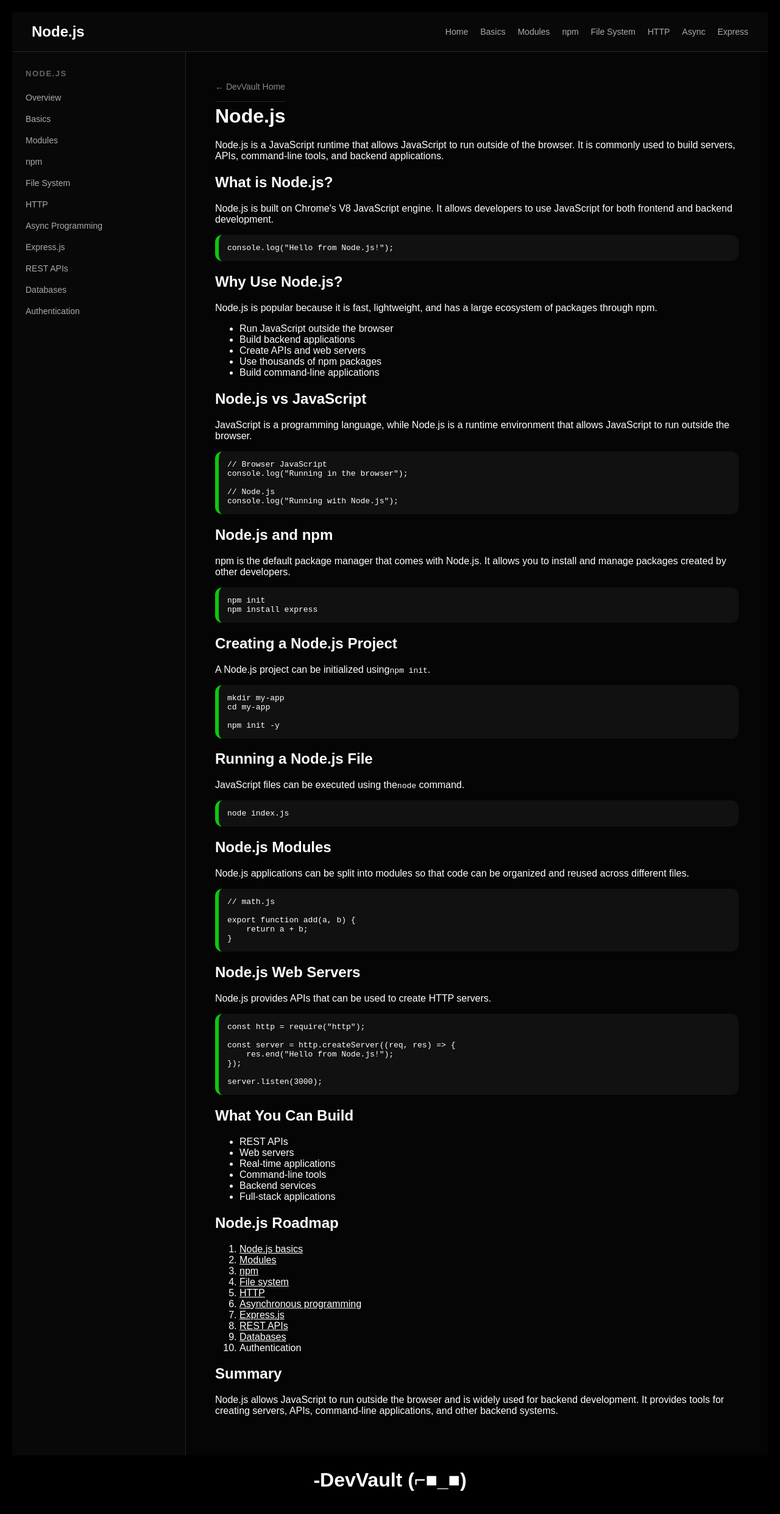
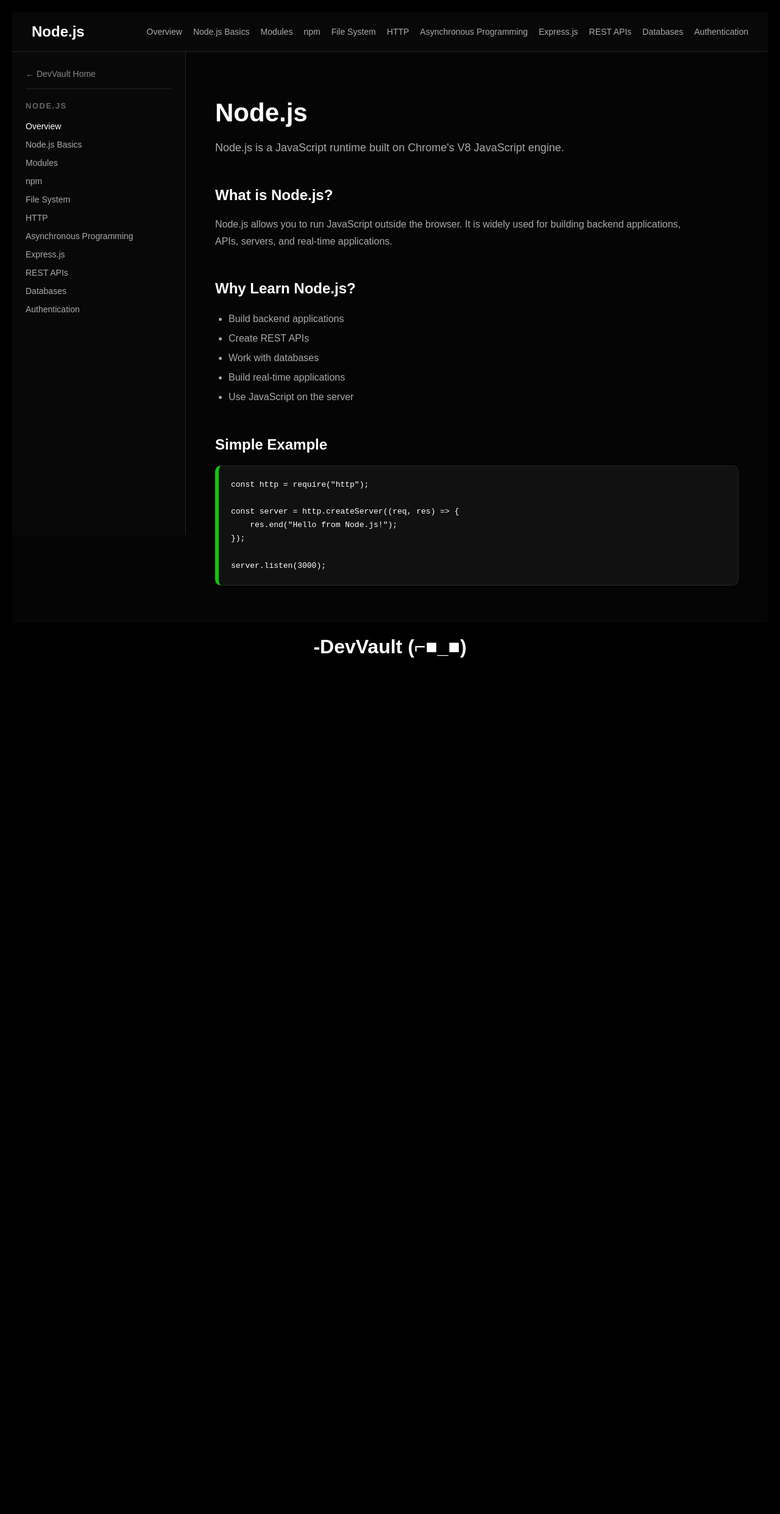
Before and after one commit to asmitbiswas/Project-Next-JS, a Next.js app in the folder app/: page /Node.js in a window 1280 px wide. Shown: the top 2482 px of the page at 61% size. After the commit the page ends 1119 px from the top, so only its background shows below. Built offline with nearby package versions, Linux system fonts and the light colour scheme.

Commit message:
updated layout

```diff
--- a/app/app/(categories)/Node.js/layout.tsx
+++ b/app/app/(categories)/Node.js/layout.tsx
@@ -5,29 +5,18 @@ export default function NodeLayout({
 }: {
     children: React.ReactNode;
 }) {
-  const topLinks = [
-    ["Home", "/Node.js"],
-    ["Basics", "/Node.js/basics"],
-    ["Modules", "/Node.js/modules"],
-    ["npm", "/Node.js/npm"],
-    ["File System", "/Node.js/file-system"],
-    ["HTTP", "/Node.js/http"],
-    ["Async", "/Node.js/async"],
-    ["Express", "/Node.js/express"],
-  ];
-
-  const sideLinks = [
+    const links = [
         ["Overview", "/Node.js"],
-    ["Basics", "/Node.js/basics"],
-    ["Modules", "/Node.js/modules"],
-    ["npm", "/Node.js/npm"],
-    ["File System", "/Node.js/file-system"],
-    ["HTTP", "/Node.js/http"],
-    ["Async Programming", "/Node.js/async"],
-    ["Express.js", "/Node.js/express"],
-    ["REST APIs", "/Node.js/rest-api"],
-    ["Databases", "/Node.js/database"],
-    ["Authentication", "/Node.js/authentication"],
+        ["Node.js Basics", "/Node.js/basics"],
+        ["Modules", "/Node.js/Modules"],
+        ["npm", "/Node.js/NPM"],
+        ["File System", "/Node.js/FS"],
+        ["HTTP", "/Node.js/HTTP"],
+        ["Asynchronous Programming", "/Node.js/ASYNC"],
+        ["Express.js", "/Node.js/EXJ"],
+        ["REST APIs", "/Node.js/RA"],
+        ["Databases", "/Node.js/DB"],
+        ["Authentication", "/Node.js/AUTH"],
     ];
 
     return (
@@ -35,10 +24,10 @@ export default function NodeLayout({
             style={{
                 minHeight: "100vh",
                 background: "#050505",
-        color: "#fff",
+                color: "white",
             }}
         >
-      {/* Header */}
+
             <header
                 style={{
                     height: "64px",
@@ -48,12 +37,15 @@ export default function NodeLayout({
                     padding: "0 32px",
                     borderBottom: "1px solid #252525",
                     background: "#080808",
+                    position: "sticky",
+                    top: 0,
+                    zIndex: 10,
                 }}
             >
                 <Link
                     href="/Node.js"
                     style={{
-            color: "#fff",
+                        color: "white",
                         textDecoration: "none",
                         fontSize: "24px",
                         fontWeight: 700,
@@ -62,14 +54,16 @@ export default function NodeLayout({
                     Node.js
                 </Link>
 
+
                 <nav
                     style={{
                         display: "flex",
                         alignItems: "center",
-            gap: "20px",
+                        gap: "18px",
+                        overflowX: "auto",
                     }}
                 >
-          {topLinks.map(([name, href]) => (
+                    {links.map(([name, href]) => (
                         <Link
                             key={href}
                             href={href}
@@ -77,7 +71,7 @@ export default function NodeLayout({
                                 color: "#aaa",
                                 textDecoration: "none",
                                 fontSize: "14px",
-                transition: "color 0.2s ease",
+                                whiteSpace: "nowrap",
                             }}
                         >
                             {name}
@@ -86,29 +80,46 @@ export default function NodeLayout({
                 </nav>
             </header>
 
-      {/* Content */}
+
             <div
                 style={{
                     display: "flex",
                     minHeight: "calc(100vh - 64px)",
                 }}
             >
-        {/* Sidebar */}
+
                 <aside
                     style={{
                         width: "240px",
                         flexShrink: 0,
-            display: "flex",
-            flexDirection: "column",
-            gap: "14px",
                         padding: "28px 22px",
                         borderRight: "1px solid #252525",
                         background: "#080808",
+                        position: "sticky",
+                        top: "64px",
+                        height: "calc(100vh - 64px)",
+                        overflowY: "auto",
                     }}
                 >
+
+                    <Link
+                        href="/"
+                        style={{
+                            display: "block",
+                            color: "#888",
+                            textDecoration: "none",
+                            fontSize: "14px",
+                            marginBottom: "20px",
+                            paddingBottom: "16px",
+                            borderBottom: "1px solid #252525",
+                        }}
+                    >
+                        ← DevVault Home
+                    </Link>
+
                     <h3
                         style={{
-              margin: "0 0 8px",
+                            margin: "0 0 18px",
                             fontSize: "13px",
                             letterSpacing: "1.5px",
                             color: "#666",
@@ -117,23 +128,33 @@ export default function NodeLayout({
                         NODE.JS
                     </h3>
 
-          {sideLinks.map(([name, href]) => (
+                    <div
+                        style={{
+                            display: "flex",
+                            flexDirection: "column",
+                            gap: "14px",
+                        }}
+                    >
+                        {links.map(([name, href]) => (
                             <Link
                                 key={href}
                                 href={href}
                                 style={{
-                color: "#aaa",
+                                    color:
+                                        href === "/Node.js"
+                                            ? "white"
+                                            : "#aaa",
                                     textDecoration: "none",
                                     fontSize: "14px",
-                lineHeight: "1.5",
                                 }}
                             >
                                 {name}
                             </Link>
                         ))}
+                    </div>
                 </aside>
 
-        {/* Main */}
+
                 <main
                     style={{
                         flex: 1,
@@ -142,19 +163,6 @@ export default function NodeLayout({
                         padding: "48px",
                     }}
                 >
-          <Link
-            href="/"
-            style={{
-              color: "#888",
-              textDecoration: "none",
-              fontSize: "14px",
-              marginBottom: "12px",
-              paddingBottom: "16px",
-              borderBottom: "1px solid #252525",
-            }}
-          >
-            ← DevVault Home
-          </Link>
                     {children}
                 </main>
             </div>
--- a/app/app/(categories)/Node.js/page.tsx
+++ b/app/app/(categories)/Node.js/page.tsx
@@ -1,173 +1,84 @@
-import Link from "next/link";
-
-export default function NodeJS() {
-    const codeStyle = {
-        backgroundColor: "#111",
-        padding: "14px",
-        borderRadius: "12px",
-        borderLeft: "6px solid rgb(13 200 13)",
-        overflowX: "auto" as const
-    };
-
+export default function NodeHome() {
     return (
         <div>
+            <h1
+                style={{
+                    fontSize: "42px",
+                    marginBottom: "12px",
+                }}
+            >
+                Node.js
+            </h1>
 
-            <h1>Node.js</h1>
-
-            <p>
-                Node.js is a JavaScript runtime that allows JavaScript to run
-                outside of the browser. It is commonly used to build
-                servers, APIs, command-line tools, and backend applications.
+            <p
+                style={{
+                    color: "#aaa",
+                    fontSize: "18px",
+                    lineHeight: "1.7",
+                }}
+            >
+                Node.js is a JavaScript runtime built on Chrome's
+                V8 JavaScript engine.
             </p>
 
-            <h2>What is Node.js?</h2>
+            <section style={{ marginTop: "48px" }}>
+                <h2>What is Node.js?</h2>
 
-            <p>
-                Node.js is built on Chrome's V8 JavaScript engine. It allows
-                developers to use JavaScript for both frontend and backend
-                development.
-            </p>
+                <p
+                    style={{
+                        color: "#aaa",
+                        lineHeight: "1.8",
+                        maxWidth: "800px",
+                    }}
+                >
+                    Node.js allows you to run JavaScript outside the
+                    browser. It is widely used for building backend
+                    applications, APIs, servers, and real-time
+                    applications.
+                </p>
+            </section>
 
-            <pre style={codeStyle}>
-                <code>{`console.log("Hello from Node.js!");`}</code>
-            </pre>
+            <section style={{ marginTop: "48px" }}>
+                <h2>Why Learn Node.js?</h2>
 
-            <h2>Why Use Node.js?</h2>
+                <ul
+                    style={{
+                        color: "#aaa",
+                        lineHeight: "2",
+                        paddingLeft: "22px",
+                    }}
+                >
+                    <li>Build backend applications</li>
+                    <li>Create REST APIs</li>
+                    <li>Work with databases</li>
+                    <li>Build real-time applications</li>
+                    <li>Use JavaScript on the server</li>
+                </ul>
+            </section>
 
-            <p>
-                Node.js is popular because it is fast, lightweight, and has
-                a large ecosystem of packages through npm.
-            </p>
+            <section style={{ marginTop: "48px" }}>
+                <h2>Simple Example</h2>
 
-            <ul>
-                <li>Run JavaScript outside the browser</li>
-                <li>Build backend applications</li>
-                <li>Create APIs and web servers</li>
-                <li>Use thousands of npm packages</li>
-                <li>Build command-line applications</li>
-            </ul>
-
-            <h2>Node.js vs JavaScript</h2>
-
-            <p>
-                JavaScript is a programming language, while Node.js is a
-                runtime environment that allows JavaScript to run outside
-                the browser.
-            </p>
-
-            <pre style={codeStyle}>
-                <code>{`// Browser JavaScript
-console.log("Running in the browser");
-
-// Node.js
-console.log("Running with Node.js");`}</code>
-            </pre>
-
-            <h2>Node.js and npm</h2>
-
-            <p>
-                npm is the default package manager that comes with Node.js.
-                It allows you to install and manage packages created by
-                other developers.
-            </p>
-
-            <pre style={codeStyle}>
-                <code>{`npm init
-npm install express`}</code>
-            </pre>
-
-            <h2>Creating a Node.js Project</h2>
-
-            <p>
-                A Node.js project can be initialized using
-                <code>npm init</code>.
-            </p>
-
-            <pre style={codeStyle}>
-                <code>{`mkdir my-app
-cd my-app
-
-npm init -y`}</code>
-            </pre>
-
-            <h2>Running a Node.js File</h2>
-
-            <p>
-                JavaScript files can be executed using the
-                <code>node</code> command.
-            </p>
-
-            <pre style={codeStyle}>
-                <code>{`node index.js`}</code>
-            </pre>
-
-            <h2>Node.js Modules</h2>
-
-            <p>
-                Node.js applications can be split into modules so that code
-                can be organized and reused across different files.
-            </p>
-
-            <pre style={codeStyle}>
-                <code>{`// math.js
-
-export function add(a, b) {
-    return a + b;
-}`}</code>
-            </pre>
-
-            <h2>Node.js Web Servers</h2>
-
-            <p>
-                Node.js provides APIs that can be used to create HTTP
-                servers.
-            </p>
-
-            <pre style={codeStyle}>
-                <code>{`const http = require("http");
+                <pre
+                    style={{
+                        background: "#111",
+                        border: "1px solid #252525",
+                        borderRadius: "10px",
+                        padding: "20px",
+                        overflowX: "auto",
+                        lineHeight: "1.7",
+                        borderLeft:"6px solid rgb( 13 200 13)"
+                    }}
+                >
+                    <code>{`const http = require("http");
 
 const server = http.createServer((req, res) => {
     res.end("Hello from Node.js!");
 });
 
 server.listen(3000);`}</code>
-            </pre>
-
-            <h2>What You Can Build</h2>
-
-            <ul>
-                <li>REST APIs</li>
-                <li>Web servers</li>
-                <li>Real-time applications</li>
-                <li>Command-line tools</li>
-                <li>Backend services</li>
-                <li>Full-stack applications</li>
-            </ul>
-
-            <h2>Node.js Roadmap</h2>
-
-            <ol>
-                <li><Link href="/Node.js/basics" style={{color:"white"}}>Node.js basics</Link></li>
-                <li><Link href="/Node.js/Modules" style={{color:"white"}}>Modules</Link></li>
-                <li><Link href="/Node.js/NPM" style={{color:"white"}}>npm</Link></li>
-                <li><Link href="/Node.js/FS" style={{color:"white"}}>File system</Link></li>
-                <li><Link href='/Node.js/HTTP' style={{color:"white"}}>HTTP</Link></li>
-                <li><Link href='/Node.js/ASYNC' style={{color:"white"}}>Asynchronous programming</Link></li>
-                <li><Link href='/Node.js/EXJ' style={{color:"white"}}>Express.js</Link></li>
-                <li><Link href='/Node.js/RA' style={{color:"white"}}>REST APIs</Link></li>
-                <li><Link href='/Node.js/DB' style={{color:"white"}}>Databases</Link></li>
-                <li>Authentication</li>
-            </ol>
-
-            <h2>Summary</h2>
-
-            <p>
-                Node.js allows JavaScript to run outside the browser and is
-                widely used for backend development. It provides tools for
-                creating servers, APIs, command-line applications, and other
-                backend systems.
-            </p>
-
+                </pre>
+            </section>
         </div>
     );
 }
```
Lines whose indentation alone changed are shown as unchanged.
